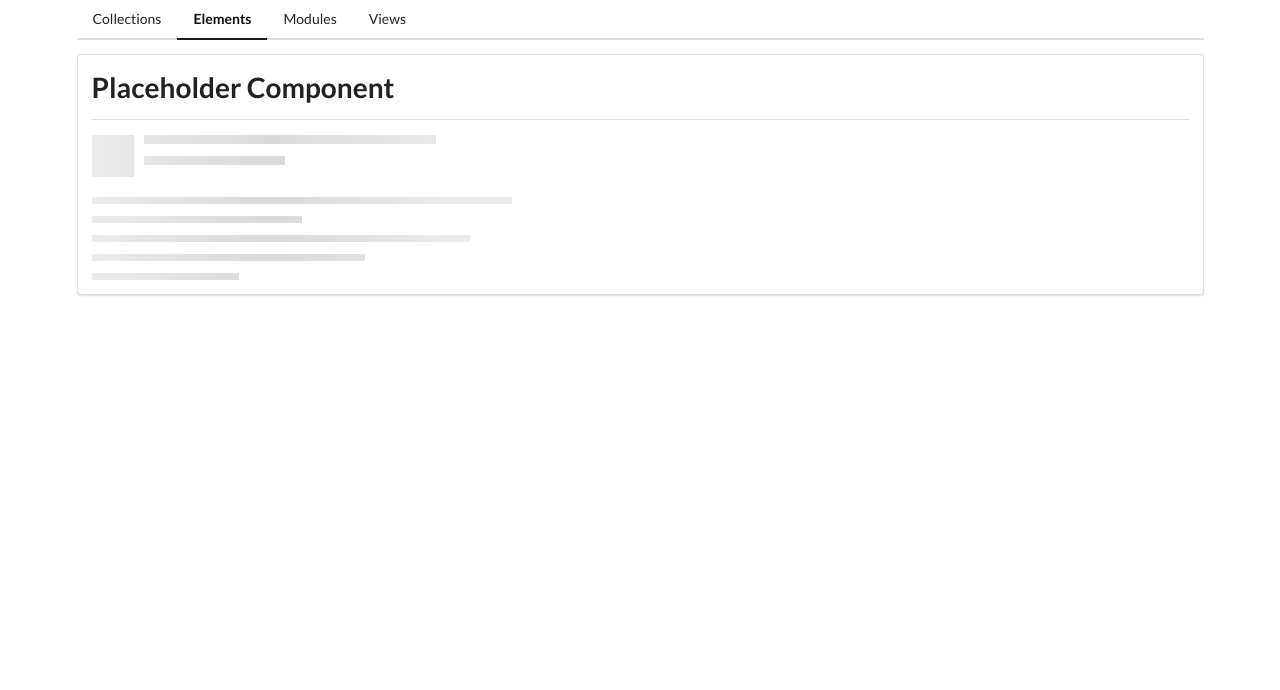
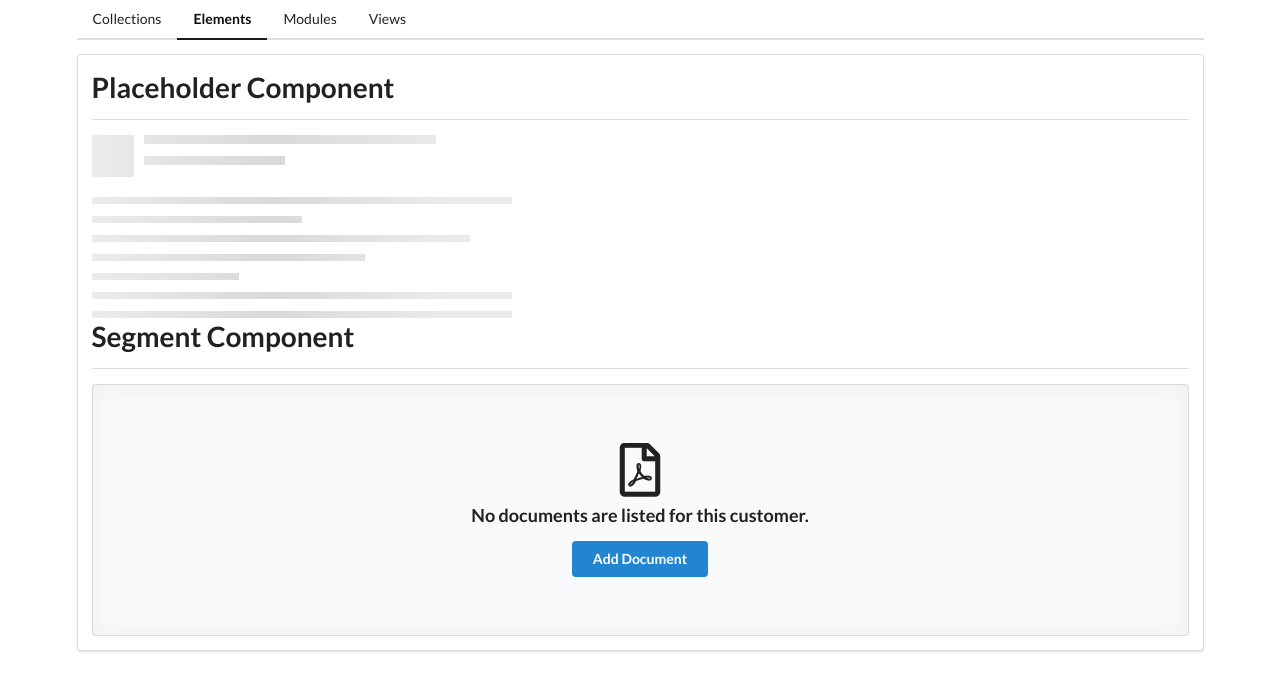
Before and after one commit to tn-teamrg/components-showcase, an Angular app: page /elements in a window 1280 px wide. Shown: the top 690 px of the page. Built offline with nearby package versions, Linux system fonts and the light colour scheme.

Commit message:
add ng-content w/ select

```diff
--- a/src/app/elements/elements-home/elements-home.component.html
+++ b/src/app/elements/elements-home/elements-home.component.html
@@ -12,4 +12,22 @@
 	Placeholder Component
 </app-divider>
 
-<app-placeholder [header]="true" [lines]="5"></app-placeholder>
+<!-- * NOTE: w/ properties example -->
+<!-- <app-placeholder [header]="true" [lines]="5"></app-placeholder> -->
+
+<!-- * NOTE: w/o any properties -->
+<app-placeholder></app-placeholder>
+
+<app-divider>
+
+	Segment Component
+</app-divider>
+
+<app-segment>
+	<header>
+		<i class="pdf file outline icon"></i>
+		No documents are listed for this customer.
+	</header>
+
+	<button class="ui primary button"> Add Document</button>
+</app-segment>
--- a/src/app/elements/elements.module.ts
+++ b/src/app/elements/elements.module.ts
@@ -6,6 +6,7 @@ import { ElementsHomeComponent } from './elements-home/elements-home.component';
 import { PlaceholderComponent } from './placeholder/placeholder.component';
 import { TimesDirective } from './times.directive';
 import { SharedModule } from '../shared/shared.module';
+import { SegmentComponent } from './segment/segment.component';
 
 
 @NgModule({
@@ -13,6 +14,7 @@ import { SharedModule } from '../shared/shared.module';
     ElementsHomeComponent,
     PlaceholderComponent,
     TimesDirective,
+    SegmentComponent,
   ],
   imports: [
     CommonModule,
--- /dev/null
+++ b/src/app/elements/segment/segment.component.html
@@ -0,0 +1,8 @@
+<div class="ui placeholder segment">
+  <div class="ui icon header">
+	  <ng-content
+	  	select="header"
+	  ></ng-content>
+  </div>
+  <ng-content></ng-content>
+</div>
--- /dev/null
+++ b/src/app/elements/segment/segment.component.ts
@@ -0,0 +1,15 @@
+import { Component, OnInit } from '@angular/core';
+
+@Component({
+  selector: 'app-segment',
+  templateUrl: './segment.component.html',
+  styleUrls: ['./segment.component.css']
+})
+export class SegmentComponent implements OnInit {
+
+  constructor() { }
+
+  ngOnInit(): void {
+  }
+
+}
```
Also changed, not shown: src/app/elements/segment/segment.component.css (added), 1 other file (tests, documents, lock files or other folders).
